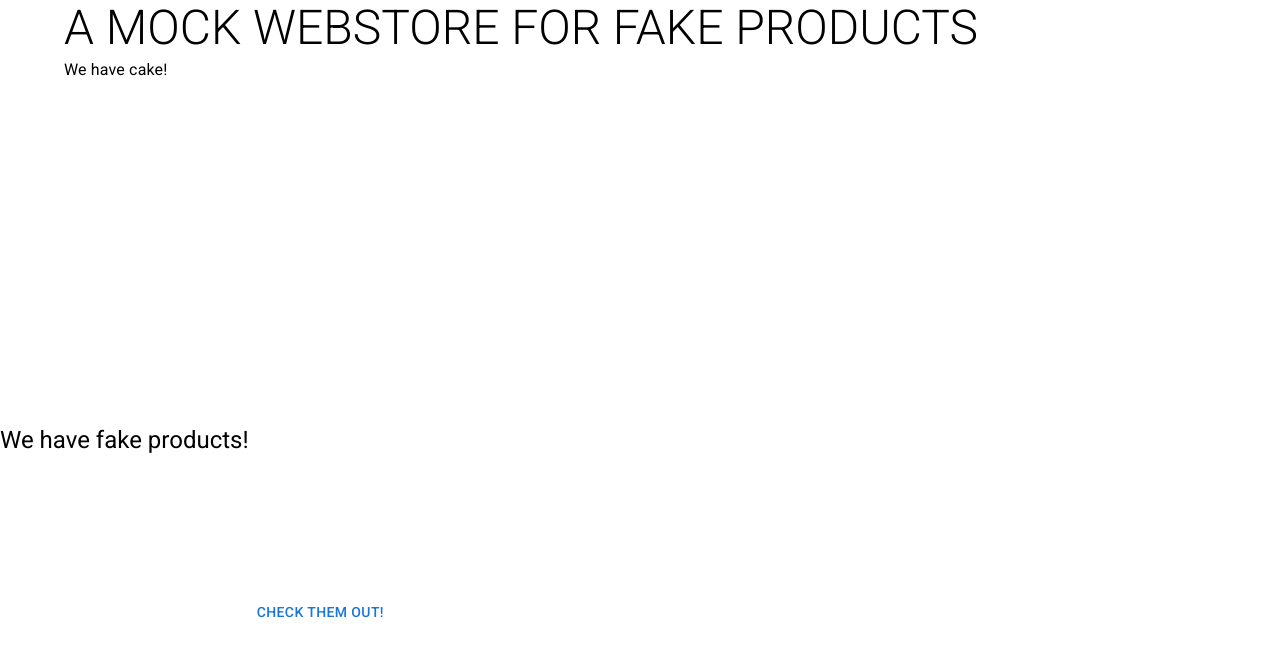
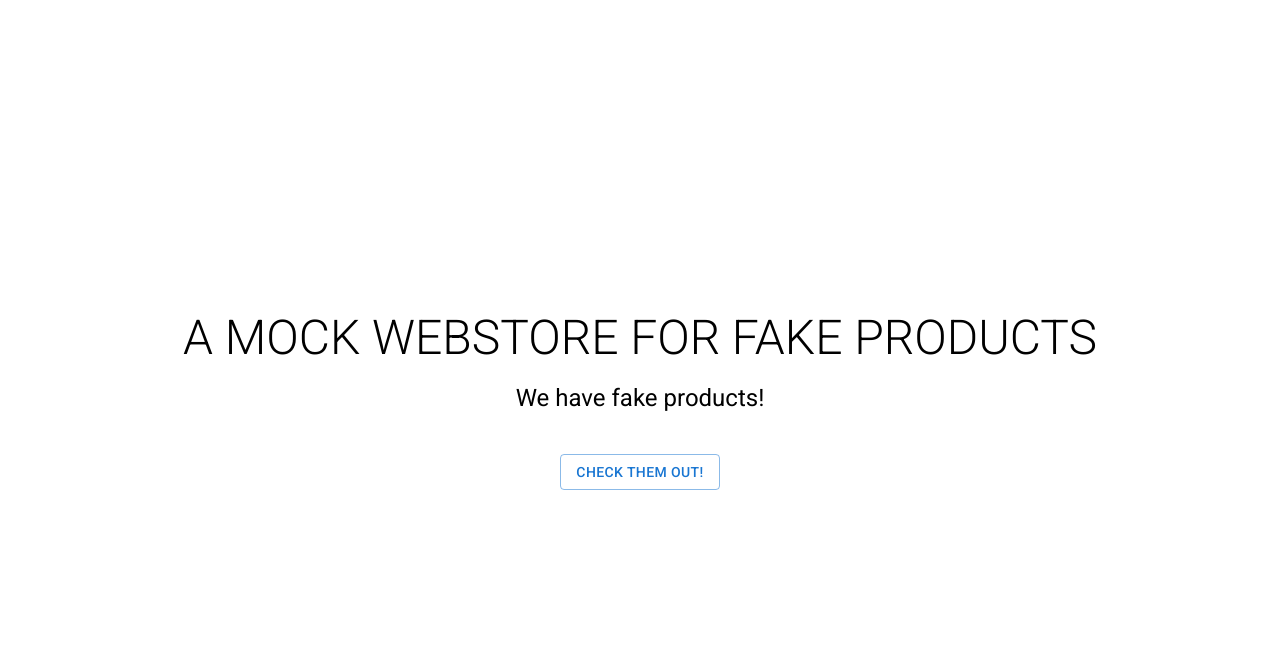
Before and after one commit to NikoHienonen/mock-webstore, a React (Create React App) app: page / in a window 1280 px wide. Shown: the top 656 px of the page. Built offline with nearby package versions, Linux system fonts and the light colour scheme.

Commit message:
Worked on landing page

```diff
--- a/src/components/App/App.tsx
+++ b/src/components/App/App.tsx
@@ -1,5 +1,9 @@
+import Header from "../Header/Header";
+
 function App() {
-  return <div className="App">moro</div>;
+  console.log("mo");
+  const isLanding = window.location.pathname === "/";
+  return <div className="App">{!isLanding && <Header />}</div>;
 }
 
 export default App;
--- a/src/components/Header/Header.tsx
+++ b/src/components/Header/Header.tsx
@@ -1,14 +1,18 @@
 import { Container, Typography } from "@mui/material";
+
+export const StoreTitle = () => (
+  <Typography
+    variant="h3"
+    style={{ textTransform: "uppercase", fontWeight: "lighter" }}
+  >
+    A mock webstore for fake products
+  </Typography>
+);
 
 const Header = () => {
   return (
     <Container>
-      <Typography
-        variant="h3"
-        style={{ textTransform: "uppercase", fontWeight: "lighter" }}
-      >
-        A mock webstore for fake products
-      </Typography>
+      <StoreTitle />
       <Typography variant="subtitle1">We have cake!</Typography>
     </Container>
   );
--- a/src/index.tsx
+++ b/src/index.tsx
@@ -6,9 +6,9 @@ import reportWebVitals from "./reportWebVitals";
 import Landing from "./views/Landing";
 import { Provider } from "react-redux";
 import { store } from "./store";
-import Header from "./components/Header/Header";
 
 import ProductsView from "./views/Products";
+import App from "./components/App/App";
 
 const router = createBrowserRouter([
   { path: "/products", element: <ProductsView /> },
@@ -18,15 +18,13 @@ const router = createBrowserRouter([
   },
 ]);
 
-const isLanding = window.location.pathname === "/";
-
 const root = ReactDOM.createRoot(
   document.getElementById("root") as HTMLElement
 );
 root.render(
   <React.StrictMode>
     <Provider store={store}>
-      {!isLanding && <Header />}
+      <App />
       <RouterProvider router={router} />
     </Provider>
   </React.StrictMode>
--- a/src/views/Landing.tsx
+++ b/src/views/Landing.tsx
@@ -1,14 +1,30 @@
-import { Button, Container, Grid, Typography } from "@mui/material";
-import Header from "../components/Header/Header";
+import { Button, Grid, Typography } from "@mui/material";
+import { useNavigate } from "react-router-dom";
+import { StoreTitle } from "../components/Header/Header";
 
 const Landing = () => {
+  const navigate = useNavigate();
   return (
-    <Grid container sx={{ height: "100vh" }}>
-      <Header />
-      <Typography variant="h5" align="center" sx={{}}>
+    <Grid
+      container
+      sx={{
+        height: "100vh",
+        flexDirection: "column",
+        textAlign: "center",
+        justifyContent: "center",
+      }}
+    >
+      <StoreTitle />
+      <Typography variant="h5" align="center" sx={{ marginTop: 2 }}>
         We have fake products!
       </Typography>
-      <Button>Check them out!</Button>
+      <Button
+        variant="outlined"
+        sx={{ width: "fit-content", alignSelf: "center", marginTop: 5 }}
+        onClick={() => navigate("/products")}
+      >
+        Check them out!
+      </Button>
     </Grid>
   );
 };
```
Also changed, not shown: 1 other file (tests, documents, lock files or other folders).
